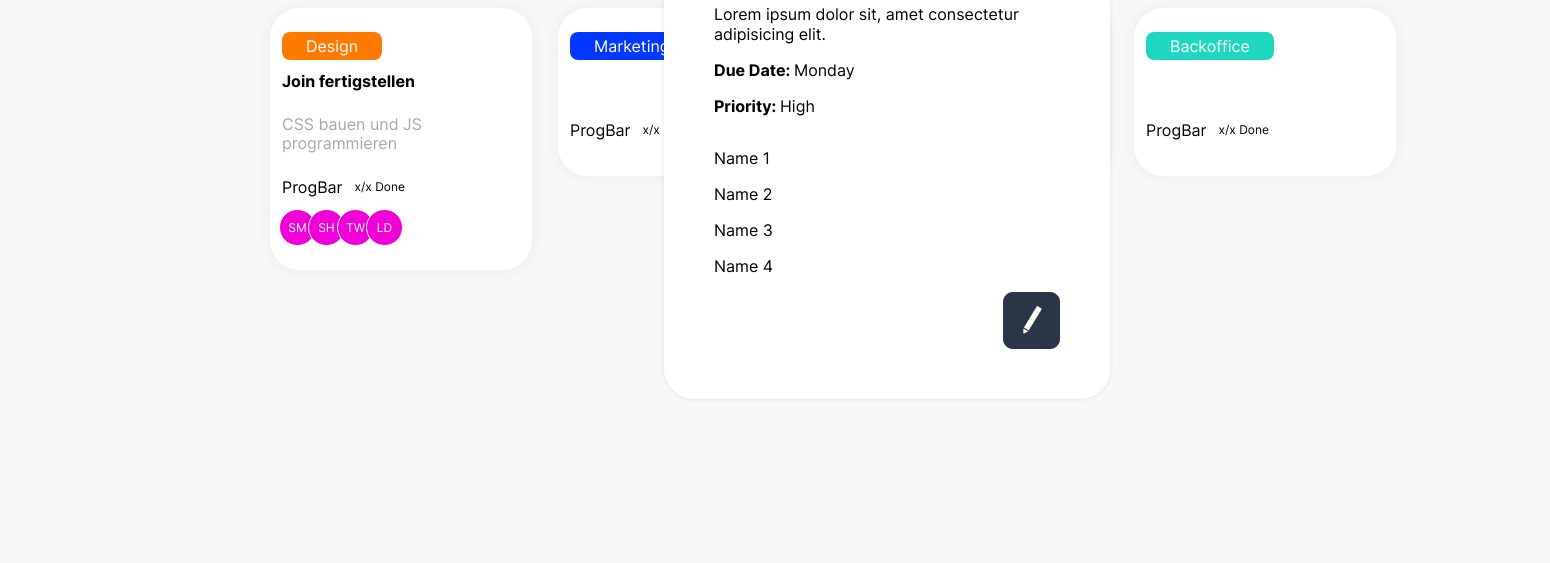
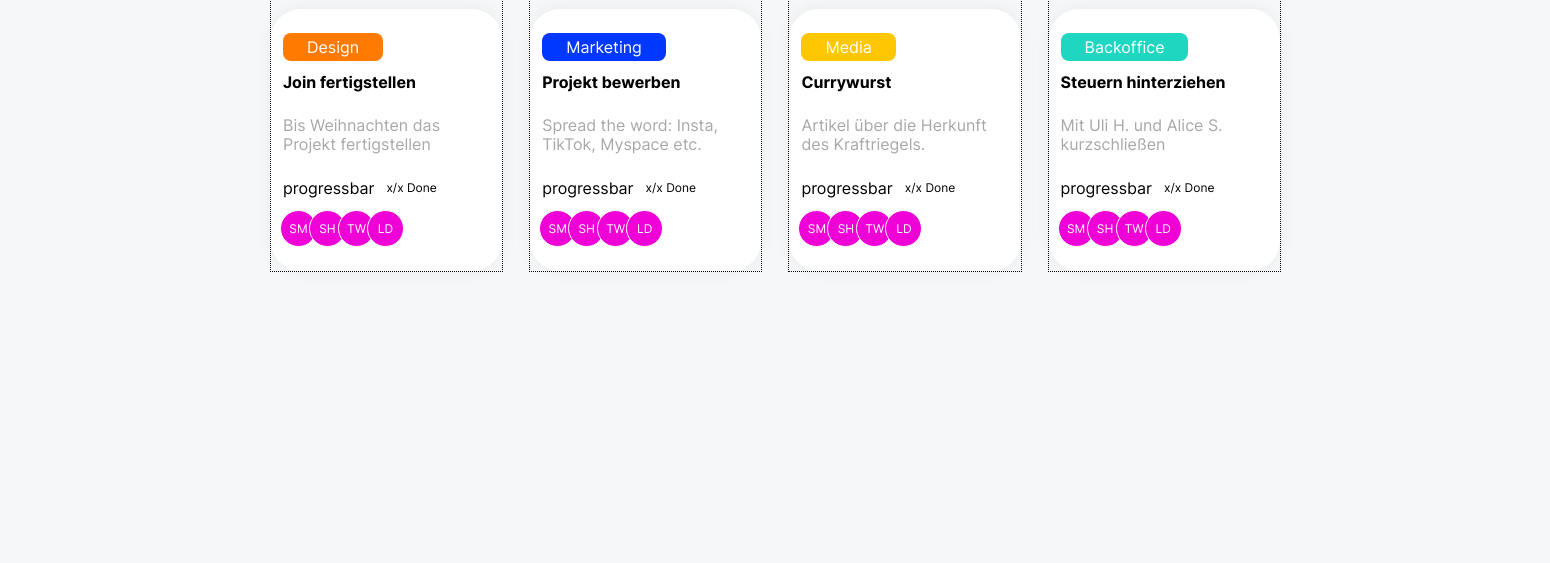
Before and after one commit to SamVanEast/join, a plain HTML site: page assets/templates/board.html in a window 1280 px wide. Shown: the part 337-900 px from the top of the page, 1550 px wide, since content can reach past the window. Drawn offline with Linux system fonts and the light colour scheme.

Commit message:
working on the board

```diff
--- a/assets/templates/board.html
+++ b/assets/templates/board.html
@@ -12,12 +12,12 @@
     <title>Board</title>
 </head>
 
-<body onload="includeHTML()">
+<body onload="init()">
 
     <div class="addNewTask d-none">
         <div w3-include-html="add_task.html"></div>
     </div>
-    <div id="openTask" class="openTask">
+    <div id="openTask" class="openTask d-none">
         <div class="openTaskKicker">
             <div class="openTaskCategory c-design">Design</div>
             <img id="close" onclick="closeOpenTask()" src="../img/board_img/close.svg">
@@ -54,27 +54,8 @@
                     <img src="../img/board_img/plus-btn.png" id="plus" onclick="openAddTask()">
                 </div>
 
-                <div class="taskBoxes">
-                    <div class="singleTask">
-                        <div class="category c-design">Design</div>
-                        <div class="taskHeadline">Join fertigstellen</div>
-                        <div class="taskDescription">CSS bauen und JS programmieren</div>
-                        <div class="progressBar">
-                            <div class="progress">ProgBar</div>
-                            <div class="progressText">x/x Done</div>
-                        </div>
-                        <div class="peopleInvolvedPriority">
-                            <div class="peopleInvolved">
-                                <div class="people">SM</div>
-                                <div class="people">SH</div>
-                                <div class="people">TW</div>
-                                <div class="people">LD</div>
+                <div class="dragArea" id="todo">
 
-
-                            </div>
-                            <div class="priority"></div>
-                        </div>
-                    </div>
                 </div>
             </div>
 
@@ -83,20 +64,9 @@
                     <p>In Progress</p>
                     <img src="../img/board_img/plus-btn.png" id="plus">
                 </div>
-                <div class="taskBoxes">
-                    <div class="singleTask">
-                        <div class="category c-marketing">Marketing</div>
-                        <div class="taskHeadline"></div>
-                        <div class="taskDescription"></div>
-                        <div class="progressBar">
-                            <div class="progress">ProgBar</div>
-                            <div class="progressText">x/x Done</div>
-                        </div>
-                        <div class="peopleInvolvedPriority">
-                            <div class="peopleInvolved"></div>
-                            <div class="priority"></div>
-                        </div>
-                    </div>
+
+                <div class="dragArea" id="inProgress">
+
                 </div>
             </div>
                 <div class="tasks">
@@ -104,20 +74,9 @@
                         <p>Awaiting Feedback</p>
                         <img src="../img/board_img/plus-btn.png" id="plus">
                     </div>
-                <div class="taskBoxes">
-                    <div class="singleTask">
-                        <div class="category c-media">Media</div>
-                        <div class="taskHeadline"></div>
-                        <div class="taskDescription"></div>
-                        <div class="progressBar">
-                            <div class="progress">ProgBar</div>
-                            <div class="progressText">x/x Done</div>
-                        </div>
-                        <div class="peopleInvolvedPriority">
-                            <div class="peopleInvolved"></div>
-                            <div class="priority"></div>
-                        </div>
-                    </div>
+
+                    <div class="dragArea" id="awaitingFeedback">
+
                 </div>
             </div>
                 <div class="tasks">
@@ -125,20 +84,9 @@
                         <p>Done</p>
                         <img src="../img/board_img/plus-btn.png" id="plus">
                     </div>
-                <div class="taskBoxes">
-                    <div class="singleTask">
-                        <div class="category c-backoffice">Backoffice</div>
-                        <div class="taskHeadline"></div>
-                        <div class="taskDescription"></div>
-                        <div class="progressBar">
-                            <div class="progress">ProgBar</div>
-                            <div class="progressText">x/x Done</div>
-                        </div>
-                        <div class="peopleInvolvedPriority">
-                            <div class="peopleInvolved"></div>
-                            <div class="priority"></div>
-                        </div>
-                    </div>
+
+                    <div class="dragArea" id="done">
+
                 </div>
             </div>
         </div>
--- a/css/board.css
+++ b/css/board.css
@@ -49,7 +49,7 @@ body {
 .container {
 
 
-    width: 100%;
+    width: 90%;
     height: 100vh;
     padding-left: 270px;
     padding-top: 100px;
@@ -131,6 +131,7 @@ body {
     box-shadow: 0px 0px 14px 3px rgba(0, 0, 0, 0.04);
     border-radius: 30px;
     margin-top: 25px;
+    cursor: pointer;
 }
 
 .singleTask {
@@ -176,7 +177,9 @@ body {
 
 .progress {
     margin-right: 12px;
+
 }
+
 
 .progressText {
     font-family: 'Inter';
@@ -211,29 +214,6 @@ body {
     margin-left: -8px;
 }
 
-/* category colors */
-
-.c-design {
-    background-color: #FF7A00;
-}
-
-.c-marketing {
-    background-color: #0038FF;
-}
-
-.c-sales {
-    background-color: #FC71FF;
-
-}
-
-.c-backoffice {
-    background-color: #1FD7C1;
-}
-
-.c-media {
-    background-color: #FFC701;
-}
-
 .openTaskCategory {
     border-radius: 8px;
     text-align: center;
@@ -253,9 +233,40 @@ body {
 #close {
     height: 10px;
     width: 10px;
+    cursor: pointer;
 }
 
 #edit-btn {
     text-align: right;
     width: 100%;
 }
+
+.dragArea {
+
+    border: 1px dotted black;
+}
+
+/* category colors */
+
+.Design {
+    background-color: #FF7A00;
+}
+
+.Marketing {
+    background-color: #0038FF;
+}
+
+.Sales {
+    background-color: #FC71FF;
+
+}
+
+.Backoffice {
+    background-color: #1FD7C1;
+}
+
+.Media {
+    background-color: #FFC701;
+}
+
+/* category colors end */
--- a/js/board.js
+++ b/js/board.js
@@ -1,19 +1,137 @@
-//Header and sidebar
-async function includeHTML() {
-    let includeElements = document.querySelectorAll('[w3-include-html]');
-    for (let i = 0; i < includeElements.length; i++) {
-        const element = includeElements[i];
-        file = element.getAttribute("w3-include-html"); // "includes/header.html"
-        let resp = await fetch(file);
-        if (resp.ok) {
-            element.innerHTML = await resp.text();
-        } else {
-            element.innerHTML = 'Page not found';
-        }
+let tasks = [{
+    "id": 0,
+    "status": "todo",
+    "category": "Design",
+    "headline": "Join fertigstellen",
+    "description": "Bis Weihnachten das Projekt fertigstellen",
+    "involved": []
+},
+{
+    "id": 1,
+    "status": "progress",
+    "category": "Marketing",
+    "headline": "Projekt bewerben",
+    "description": "Spread the word: Insta, TikTok, Myspace etc.",
+    "involved": []
+},
+{
+    "id": 2,
+    "status": "feedback",
+    "category": "Media",
+    "headline": "Currywurst",
+    "description": "Artikel über die Herkunft des Kraftriegels.",
+    "involved": []
+},
+{
+    "id": 3,
+    "status": "done",
+    "category": "Backoffice",
+    "headline": "Steuern hinterziehen",
+    "description": "Mit Uli H. und Alice S. kurzschließen",
+    "involved": []
+}
+];
+
+let currentDraggedElement;
+
+function init() {
+
+    filterTodo();
+    filterProgress();
+    filterFeedback();
+    filterDone();
+}
+
+function filterTodo(){
+
+    let todo = tasks.filter(t => t['status'] == 'todo');
+
+    document.getElementById('todo').innerHTML = '';
+
+    for (let i = 0; i < todo.length; i++) {
+        const element = todo[i];
+        document.getElementById('todo').innerHTML += newTaskHTML(element);
+        checkBgColor(element);
     }
 }
 
+function filterProgress() {
+    let progress = tasks.filter(t => t['status'] == 'progress');
 
+    document.getElementById('inProgress').innerHTML = '';
+
+    for (let i = 0; i < progress.length; i++) {
+        const element = progress[i];
+        document.getElementById('inProgress').innerHTML += newTaskHTML(element);
+        checkBgColor(element);
+     }
+}
+
+function filterFeedback() {
+    let feedback = tasks.filter(t => t['status'] == 'feedback');
+
+    document.getElementById('awaitingFeedback').innerHTML = '';
+
+    for (let i = 0; i < feedback.length; i++) {
+        const element = feedback[i];
+        document.getElementById('awaitingFeedback').innerHTML += newTaskHTML(element);
+        checkBgColor(element);
+    }
+}
+
+function filterDone() {
+    let done = tasks.filter(t => t['status'] == 'done');
+
+    document.getElementById('done').innerHTML = '';
+
+    for (let i = 0; i < done.length; i++) {
+        const element = done[i];
+        document.getElementById('done').innerHTML += newTaskHTML(element);
+        checkBgColor(element);
+    }
+}
+
+function newTaskHTML(element) {
+    return `
+        <div class="taskBoxes" draggable="true" ondragstart="startDragging(${element['id']})">
+        <div class="singleTask">
+        <div id="category${element['id']}" class="category">${element['category']}</div>
+        <div class="taskHeadline">${element['headline']}</div>
+        <div class="taskDescription">${element['description']}</div>
+        <div class="progressBar">
+            <div class="progress">progressbar</div>
+            <div class="progressText">x/x Done</div>
+        </div>
+        <div class="peopleInvolvedPriority">
+            <div class="peopleInvolved">
+                <div class="people">SM</div>
+                <div class="people">SH</div>
+                <div class="people">TW</div>
+                <div class="people">LD</div>
+            </div>
+            <div class="priority"></div>
+            </div>
+        </div>
+        </div>`;
+
+}
+
+
+function startDragging(id) {
+    currentDraggedElement = id;
+}
+
+function checkBgColor(element) {
+    let categoryBg = element['category'];
+
+    document.getElementById(`category${element['id']}`).classList.add(`${categoryBg}`);
+
+}
+
+/**
+ *
+ */
 function closeOpenTask() {
     document.getElementById('openTask').classList.add('d-none');
+
 }
--- a/js/jsons/tasks.json
+++ /dev/null
@@ -1,3 +0,0 @@
-{
-
-}
```
Also changed, not shown: js/tasks.json (added, +33 -0 lines), assets/img/board_img/progress-zero.png (added). Lines whose indentation alone changed are shown as unchanged.
